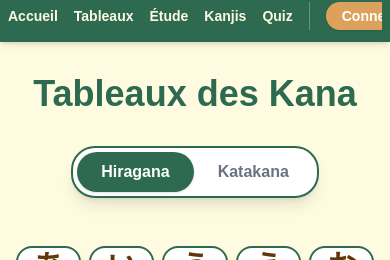
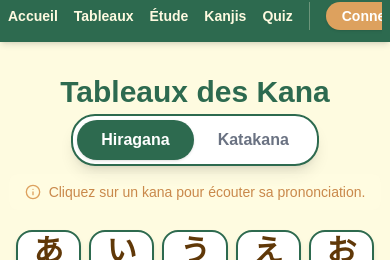
Before and after one commit to Fbrend23/TanukiCode, a Vue app: page /charts in a window 390 px wide. Shown: the part 119-379 px from the top of the page. Built offline with nearby package versions, Linux system fonts and the light colour scheme; no server answers.

Commit message:
feat: enhance Kana Charts UX and accessibility

```diff
--- a/src/views/KanaChartView.vue
+++ b/src/views/KanaChartView.vue
@@ -2,7 +2,7 @@
 import { ref, computed } from 'vue';
 import { hiragana, katakana } from '@/data/kana';
 import { speakJapanese } from '@/utils/audio';
-import { Volume2 } from 'lucide-vue-next';
+import { Volume2, Info } from 'lucide-vue-next';
 
 const mode = ref<'hiragana' | 'katakana'>('hiragana');
 
@@ -17,10 +17,10 @@ function playSound(char: string) {
 
 <template>
     <div class="flex flex-col items-center">
-        <h2 class="text-4xl font-display font-bold text-tanuki-green mb-8">Tableaux des Kana</h2>
+        <h2 class="text-3xl md:text-4xl font-display font-bold text-tanuki-green mb-1 md:mb-8">Tableaux des Kana</h2>
 
         <!-- Toggle -->
-        <div class="card flex p-1 mb-8">
+        <div class="card flex p-1 mb-2">
             <button @click="mode = 'hiragana'"
                 :class="['px-6 py-2 rounded-full font-bold transition-all', mode === 'hiragana' ? 'bg-tanuki-green text-white shadow-sm' : 'text-gray-500 hover:text-tanuki-green']">
                 Hiragana
@@ -29,6 +29,13 @@ function playSound(char: string) {
                 :class="['px-6 py-2 rounded-full font-bold transition-all', mode === 'katakana' ? 'bg-tanuki-green text-white shadow-sm' : 'text-gray-500 hover:text-tanuki-green']">
                 Katakana
             </button>
+        </div>
+
+        <!-- Hint -->
+        <div
+            class="flex items-center gap-2 text-tanuki-brown/80 bg-tanuki-beige/30 px-4 py-2 rounded-lg mb-1 text-sm animate-fade-in">
+            <Info class="w-4 h-4 text-tanuki-gold" />
+            <span>Cliquez sur un kana pour écouter sa prononciation.</span>
         </div>
 
         <!-- Grid -->
```
